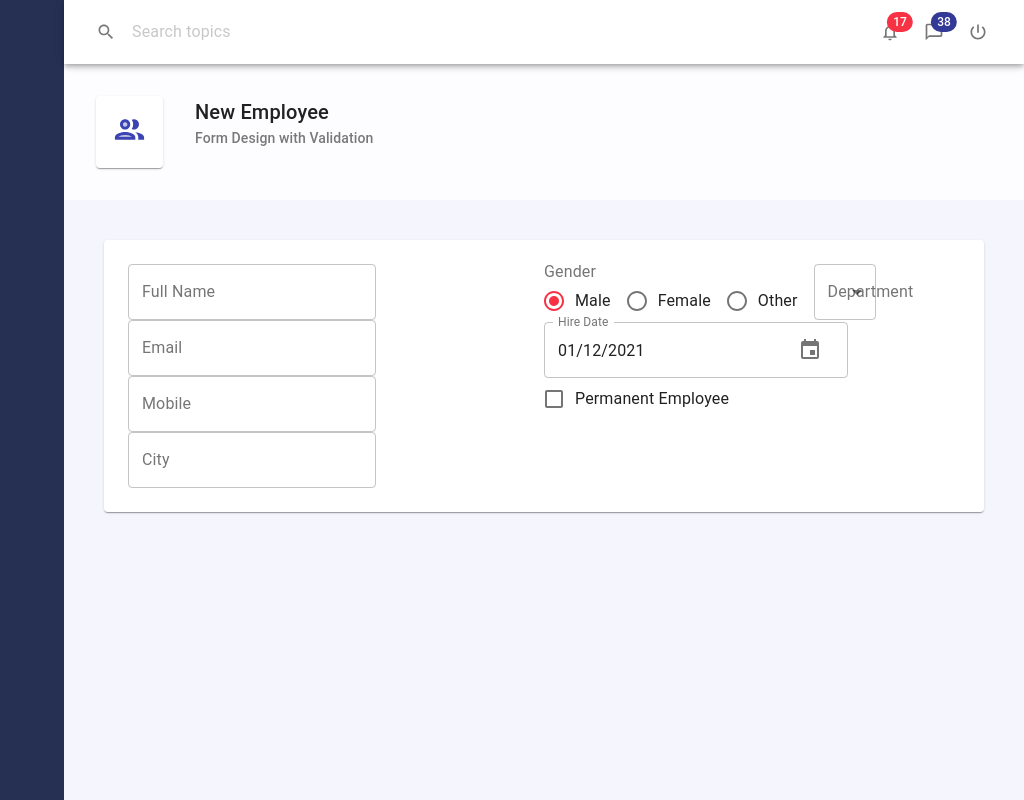
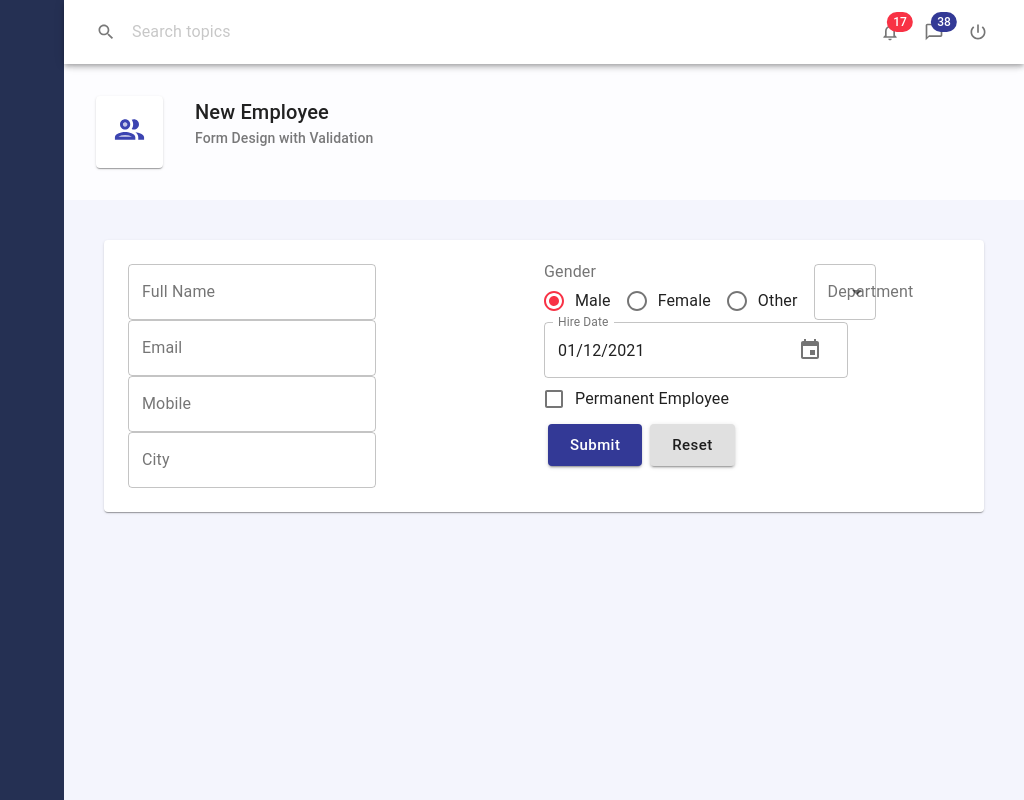
Before and after one commit to JWoltjen/material-ui-demo2, a React (Create React App) app: page / in a window 1280 px wide. Shown: the whole page, without its empty margins (256-1280 px from the left). Built offline with nearby package versions, Linux system fonts and the light colour scheme.

Commit message:
Add custom style to buttons

```diff
--- a/src/Components/Controls/Button.js
+++ b/src/Components/Controls/Button.js
@@ -1,14 +1,28 @@
 import React from 'react'
-import {Button as MuiButton} from '@material-ui/core'
+import { makeStyles, Button as MuiButton} from '@material-ui/core'
+
+const useStyles = makeStyles(theme => ({
+    root: {
+        margin: theme.spacing(.5)
+    },
+    label: {
+        textTransform: "none"
+    }
+}))
 function Button(props) {
 
-    const { text, size, color, variant, onClick} = props
+    const { text, size, color, variant, onClick, ...other} = props
+    const classes = useStyles();
+
     return (
         <MuiButton
-        variant={variant}
-        size={size}
-        color={color}
-        onclick={onclick}>
+        variant={variant || 'contained' }
+        size={size || "large" }
+        color={color || "primary"}
+        onclick={onclick}
+        {...other}
+        classes={{root:classes.root, label:classes.label}}
+        >
             {text}
         </MuiButton>
     )
--- a/src/Components/Controls/Controls.js
+++ b/src/Components/Controls/Controls.js
@@ -3,13 +3,16 @@ import RadioGroup from './RadioGroup'
 import Select from './Select'
 import Checkbox from './Checkbox'
 import Datepicker from './Datepicker'
+import Button from './Button'
+
 
 export const Controls = {
     Input,
     RadioGroup,
     Select,
     Checkbox,
-    Datepicker
+    Datepicker,
+    Button
 }
 
 export default Controls;
--- a/src/Pages/Employees/EmployeeForm.js
+++ b/src/Pages/Employees/EmployeeForm.js
@@ -56,7 +56,7 @@ export default function EmployeeForm() {
                         <Controls.Input
                         label="City"
                         name="city"
-                        value={values.city}
+                        value={values.city }
                         onChange={handleInputChange}
                         />
                     </Grid>
@@ -87,6 +87,16 @@ export default function EmployeeForm() {
                         value={values.isPermanent}
                         onChange={handleInputChange}
                         />
+                        <div>
+                            <Controls.Button
+                                type="submit"
+                                text="Submit"
+                            />
+                            <Controls.Button
+                                text='Reset'
+                                color="default"
+                            />
+                        </div>
                     </Grid>
                 </Grid>
             </useForm>
```
Also changed, not shown: 1 other file (tests, documents, lock files or other folders).
